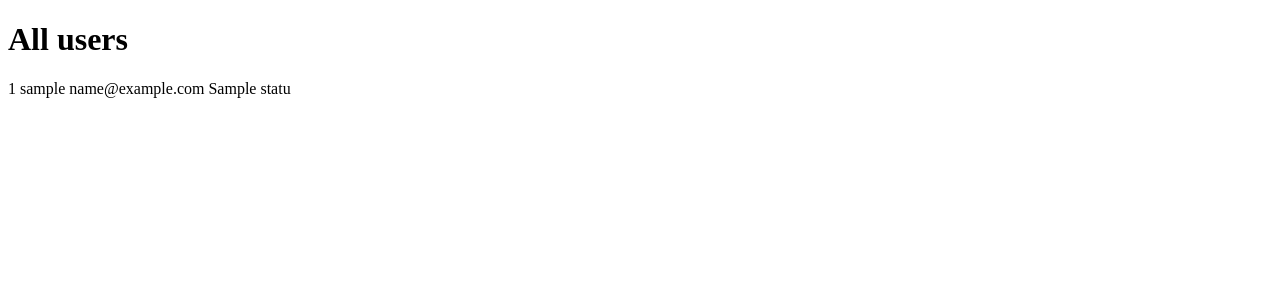
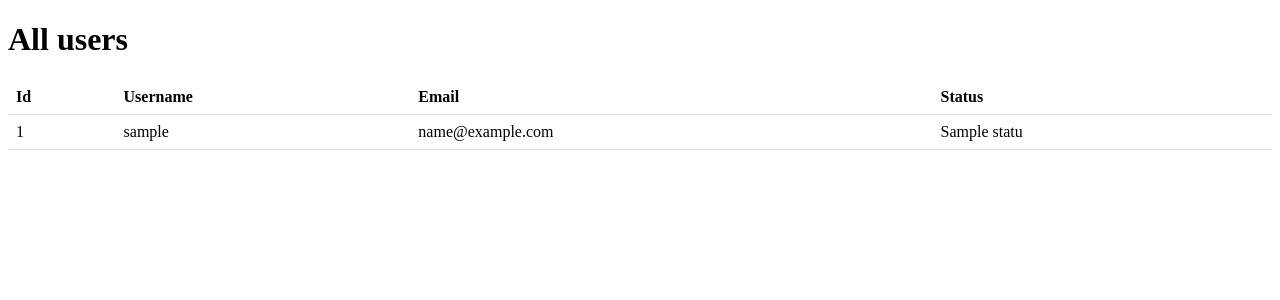
Before and after one commit to Rodez-IUT/dut-info2-premierspaspdo-tanguyfenouillot, a PHP site: page /all_users.php in a window 1280 px wide. Shown: the top 300 px of the page. Run offline with PHP 8.4, Linux system fonts and the light colour scheme; tables that the repository leaves empty or names only in its code hold one stand-in row (values such as "Sample post").

Commit message:
fix #2 Récupération et affichage des utilisateurs avec énoncé non préparé

```diff
--- a/Activite2/all_users.php
+++ b/Activite2/all_users.php
@@ -3,6 +3,18 @@
 	<head>
 	<meta charset="utf-8">
 	<title>All users</title>
+	<href link="/presentation/style.css" rel="stylesheet">
+	 <style>
+        table {
+            border-collapse: collapse;
+            width: 100%;
+        }
+        th, td {
+            padding: 8px;
+            text-align: left;
+            border-bottom: 1px solid #ddd;
+        }
+    </style>
 	</head>
 	<body>
 		<h1> All users </h1>
@@ -11,6 +23,7 @@
 
 			/* initialisation des différentes variables du PDO */
 			$host = 'localhost';
+			$port = '8080';
 			$db   = 'my_activities';
 			$user = 'root';
 			$pass = 'root';
@@ -32,12 +45,20 @@
 				throw new PDOException($e->getMessage(), (int)$e->getCode());
 			}
 
-		$stmt = $pdo->query('SELECT * FROM users JOIN status ON users.status_id = status.id ORDER BY username ASC');
-
-		while ($row = $stmt->fetch())
-		{
-			echo "<p>" . $row['id'] . "     " .$row['username'] . "     " . $row['email'] . "     " . $row['name']  . "</br>" . "</p>";
+			$stmt = $pdo->query('SELECT users.id as user_id, username, email, s.name FROM users JOIN status s ON users.status_id = s.id ORDER BY username ASC');
+		?>
+		<table>
+			<tr class="entete">
+				<th>Id</th>
+				<th>Username</th>
+				<th>Email</th>
+				<th>Status</th>
+			</tr>
+		<?php
+			while ($row = $stmt->fetch()) {
+				echo "<tr> <td>" . $row['user_id'] . "</td><td>" .$row['username'] . "</td><td>" . $row['email'] . "</td><td>" . $row['name'] . "</td></tr>";
 			}
 		?>
+		</table>
 	</body>
 </html>
```
Lines whose indentation alone changed are shown as unchanged.
